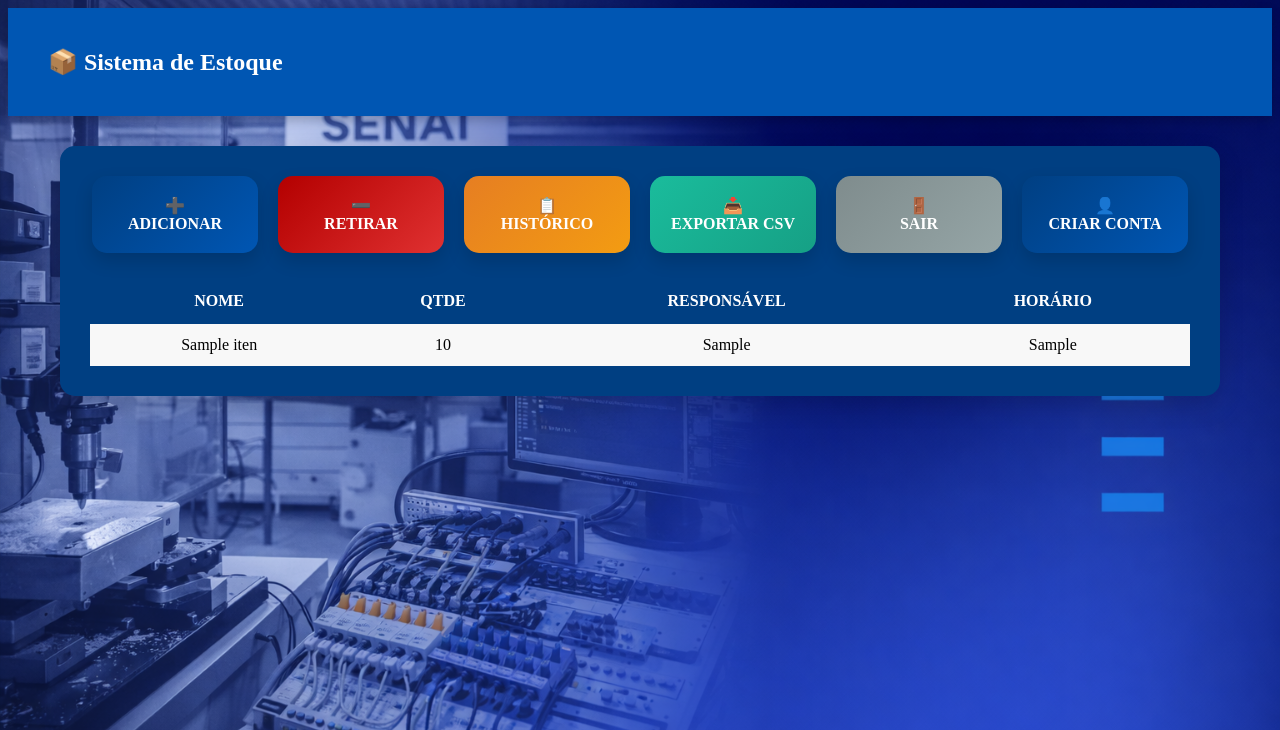
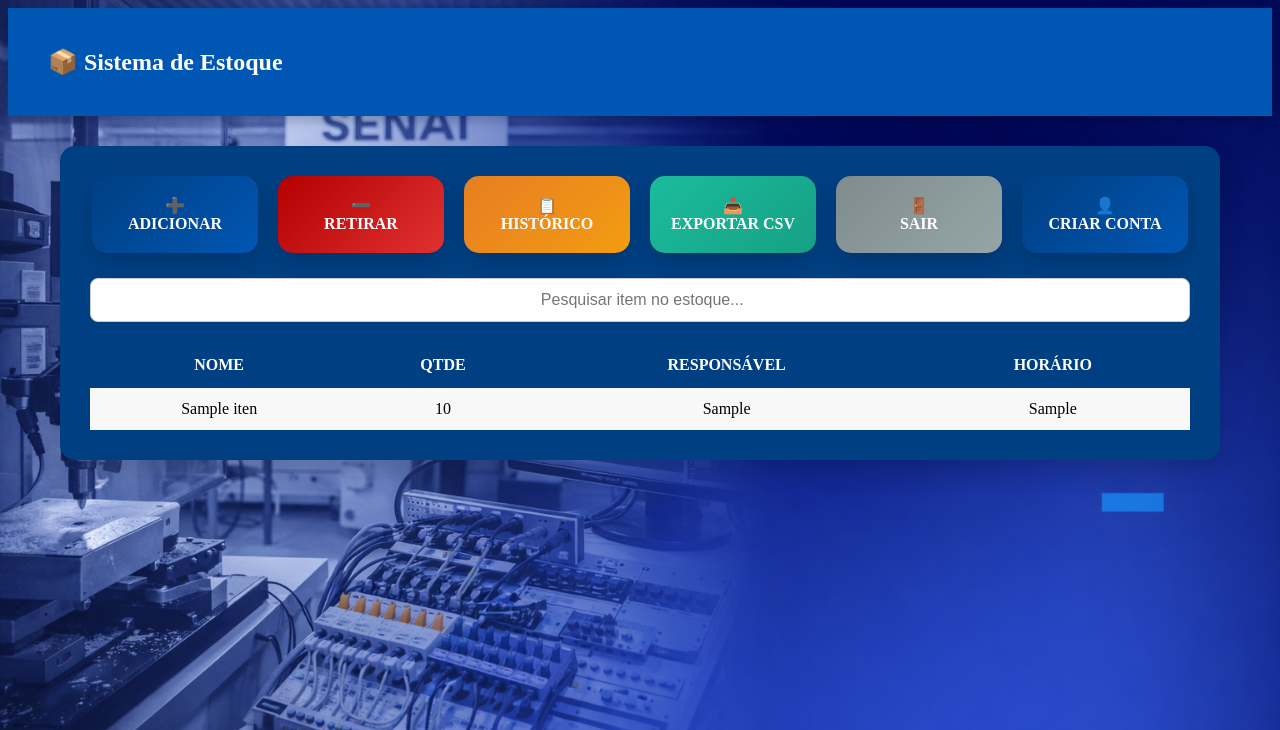
Before and after one commit to f3rn4nd0sv13ckm0ur4/tcc-part2, a Flask app: page /estoque.html in a window 1280 px wide. Shown: the top 730 px of the page. Run offline with Flask 3, Linux system fonts and the light colour scheme; the visitor is signed in with stand-in values (Sample User, id 1); tables that the repository leaves empty or names only in its code hold one stand-in row (values such as "Sample post"); some libraries are stand-ins or nearby versions.

Commit message:
corrigi a pagina de criar conta e terminei a barra de pesquisa

```diff
--- a/app.py
+++ b/app.py
@@ -127,6 +127,8 @@ def estoque():
 
 @app.route("/criar_conta")
 def criar_conta():
+    if session.get(tipo) !="admin":
+     return render_template("/estoque.html")
     return render_template("criar_conta.html")
 
 
--- a/exportações/estoque.csv
+++ b/exportações/estoque.csv
@@ -1,3 +1 @@
 ID,Nome,Quantidade,Horario,Responsavel
-1,parafusadeira,199,8:09:00,alvaro
-2,parafuso,178,8:09:00,alvaro
--- a/exportações/historico_movimentacoes.csv
+++ b/exportações/historico_movimentacoes.csv
@@ -1,3 +1 @@
 ID,Item,Tipo,Quantidade,Responsavel,Data/Hora
-2,parafuso,ADICIONAR,178,alvaro,2026-06-30 08:09:32
-1,parafusadeira,ADICIONAR,199,alvaro,2026-06-30 08:09:24
--- a/static/estoque.css
+++ b/static/estoque.css
@@ -89,6 +89,30 @@ body {
     background: linear-gradient(135deg, #1abc9c, #16a085);
 }
 
+.brr-pesquisa {
+    width: 100%;
+    margin-bottom: 20px;
+    display: flex;
+    justify-content: center;
+}
+
+.brr-pesquisa input {
+        width: 100%;
+        box-sizing: border-box; /* Impede que o padding estoure a largura total */
+        padding: 12px 20px;
+        font-size: 16px;
+        text-align: center; /* Centraliza o texto digitado e o placeholder */
+        border-radius: 8px;
+        border: 1px solid #ccc;
+        outline: none;
+        transition: 0.3s;
+    }
+
+    .brr-pesquisa input:focus {
+        border-color: #0056b3;
+        box-shadow: 0 0 8px rgba(0, 86, 179, 0.4);
+    }
+
 /* TABELA */
 /* O border-radius na tabela não funciona sozinho;
    o wrapper precisa de overflow:hidden para recortar as bordas */
--- a/static/script.js
+++ b/static/script.js
@@ -13,9 +13,17 @@ function controlarCriarConta() {
   }
 }
 
-window.onload = function () {
+document.addEventListener("DOMContentLoaded", function () {
     controlarCriarConta();
-};
+
+    const horaEl = document.getElementById("hora");
+    if (horaEl) {
+        const now = new Date();
+        horaEl.value =
+            now.getHours().toString().padStart(2, '0') + ":" +
+            now.getMinutes().toString().padStart(2, '0');
+    }
+});
 
 function alerta() {
     Swal.fire({
@@ -26,23 +34,16 @@ function alerta() {
 }
 
 function showToast(msg){
-    const t=document.getElementById("toast");
-    t.textContent=msg;
+    const t = document.getElementById("toast");
+    if (t) {
+        t.textContent = msg;
         t.classList.add("show");
-
-    setTimeout(()=>t.classList.remove("show"),3000);
+        setTimeout(() => t.classList.remove("show"), 3000);
+    }
 }
 
-// horário automático
-window.onload = () => {
-    const now = new Date();
-    document.getElementById("hora").value =
-        now.getHours().toString().padStart(2,'0') + ":" +
-        now.getMinutes().toString().padStart(2,'0');
-}
-//pagina de registrar itens
+// pagina de registrar itens
 function salvar(){
-
     let item = document.getElementById("item").value;
     let qtd = document.getElementById("qtd").value;
     let pessoa = document.getElementById("pessoa").value;
@@ -54,16 +55,15 @@ function salvar(){
     }
 
     console.log({item,qtd,pessoa,hora});
-
     showToast("Item registrado com sucesso!");
 
     document.getElementById("item").value="";
     document.getElementById("qtd").value="";
     document.getElementById("pessoa").value="";
 }
-//pagina de retirar itens
+
+// pagina de retirar itens
 function retirar(){
-
     let item = document.getElementById("item").value;
     let qtd = document.getElementById("qtd").value;
     let pessoa = document.getElementById("pessoa").value;
@@ -76,7 +76,6 @@ function retirar(){
     }
 
     console.log({item,qtd,pessoa,hora,obs});
-
     showToast("Retirada registrada com sucesso!");
 
     document.getElementById("item").value="";
@@ -85,12 +84,59 @@ function retirar(){
     document.getElementById("obs").value="";
 }
 
-function reset(){
-let resposta = confirm
-("tem certeza que deseaja resetar o estoque");
-if (resposta){
-  alert ("dados resetados com sucesso");
+function confirmarResetEstoque() {
+    if (typeof Swal !== "undefined") {
+        Swal.fire({
+            title: 'Tem certeza?',
+            text: 'Esta ação irá apagar todos os itens do estoque!',
+            icon: 'warning',
+            showCancelButton: true,
+            confirmButtonColor: '#d33',
+            cancelButtonColor: '#3085d6',
+            confirmButtonText: 'Sim, resetar!',
+            cancelButtonText: 'Cancelar'
+        }).then((result) => {
+            if (result.isConfirmed) {
+                Swal.fire(
+                    'Resetado!',
+                    'O estoque foi resetado com sucesso.',
+                    'success'
+                ).then(() => {
+                    const form = document.getElementById("formReset");
+                    if (form) form.submit();
+                });
+            } else if (result.dismiss === Swal.DismissReason.cancel) {
+                Swal.fire(
+                    'Cancelado',
+                    'A operação foi cancelada. Seu estoque não foi alterado.',
+                    'info'
+                );
             }
-else {alert ("operação cancelada");
+        });
+    } else {
+        const aceitou = confirm("⚠️ Tem certeza que deseja resetar todo o estoque?");
+        if (aceitou) {
+            alert("✅ Estoque resetado!");
+            const form = document.getElementById("formReset");
+            if (form) form.submit();
+        } else {
+            alert("❌ Operação cancelada!");
         }
     }
+}
+
+function filtrarTabela() {
+    const input = document.getElementById("campo-de-pesquisa") || document.getElementById("campoPesquisa");
+    if (!input) return;
+    const termo = input.value.toLowerCase().trim();
+    const linhas = document.querySelectorAll("tbody tr");
+
+    linhas.forEach(linha => {
+        const textoLinha = linha.textContent.toLowerCase();
+        if (textoLinha.includes(termo)) {
+            linha.style.display = "";
+        } else {
+            linha.style.display = "none";
+        }
+    });
+}
--- a/templates/estoque.html
+++ b/templates/estoque.html
@@ -4,6 +4,7 @@
 <meta charset="UTF-8">
 <meta name="viewport" content="width=device-width, initial-scale=1.0">
 <link rel="stylesheet" href="static/estoque.css">
+<script src="https://cdn.jsdelivr.net/npm/sweetalert2@11"></script>
 <script src="static/script.js"></script>
 <title>Estoque</title>
 </head>
@@ -39,12 +40,16 @@
             🚪<br>SAIR
         </a>
 
+        {%if session.tipo == 'admin' %}
         <a href="criar_conta" class="card-btn add">
             👤<br>CRIAR CONTA
         </a>
+        {% endif %}
 
     </div>
-
+<div class="brr-pesquisa">
+    <input type="text" id="campo-de-pesquisa" onkeyup="filtrarTabela()" placeholder=" Pesquisar item no estoque...">
+</div>
     <!-- TABELA -->
     <table>
         <thead>
@@ -70,9 +75,8 @@
 
 </div>
 
-<form action="/resetar_banco" method="POST"
-      onsubmit="return confirm('Tem certeza que deseja resetar o estoque?');">
-    <button onclick="resetar" class="btn-reset">Resetar Estoque</button>
+<form id="formReset" action="/resetar_banco" method="POST">
+    <button type="button" onclick="confirmarResetEstoque()" class="btn-reset">Resetar Estoque</button>
 </form>
 </body>
 </html>
```
Lines whose indentation alone changed are shown as unchanged.
